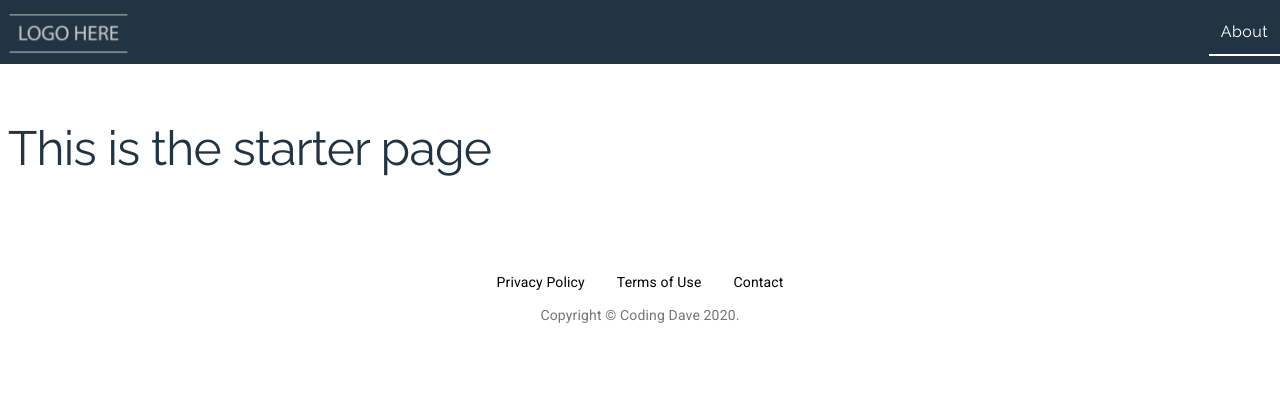
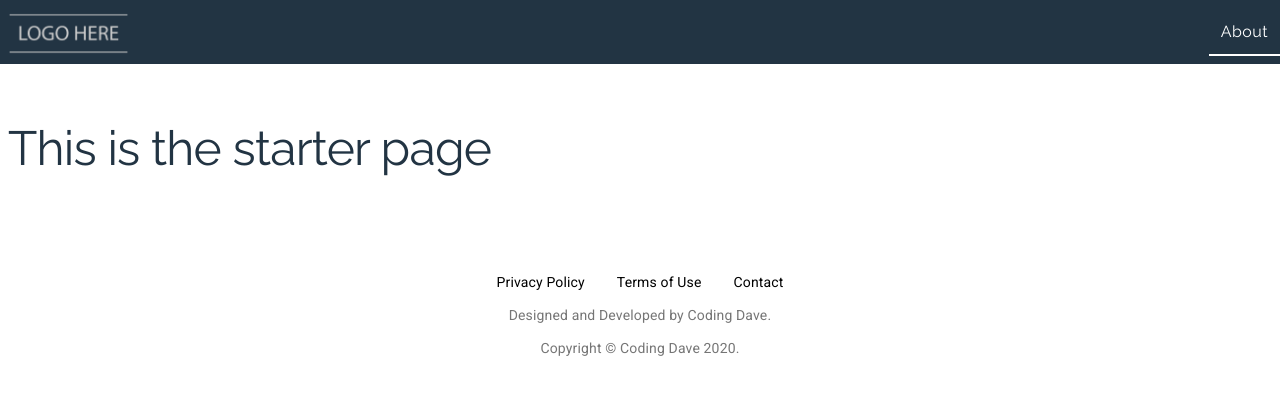
Before and after one commit to codingdave-dev/davelx, a Next.js app: page / in a window 1280 px wide. Shown: the top 394 px of the page. Built offline with nearby package versions, Linux system fonts and the light colour scheme.

Commit message:
DesignedBy

```diff
--- a/src/ui/Footer.js
+++ b/src/ui/Footer.js
@@ -45,6 +45,17 @@ function Copyright({ websiteName, websiteURL }) {
   );
 }
 
+function DesignedBy() {
+  return (
+      <Typography variant="body2" color="textSecondary" align={"center"}>
+        {"Designed and Developed by "}
+        <Link color="inherit" href={'https://codingdave.com'}>
+          Coding Dave
+        </Link>{'.'}
+      </Typography>
+  );
+}
+
 const Footer = () => {
   const classes = useStyles();
   const theme = useTheme();
@@ -77,6 +88,9 @@ const Footer = () => {
         </Grid>
       </Grid>
       <Grid item style={{ marginTop: "0.8em" }}>
+        <DesignedBy/>
+      </Grid>
+      <Grid item style={{ marginTop: "0.8em" }}>
         <Copyright
           websiteName={footerDetails.websiteName}
           websiteURL={footerDetails.websiteURL}
```
